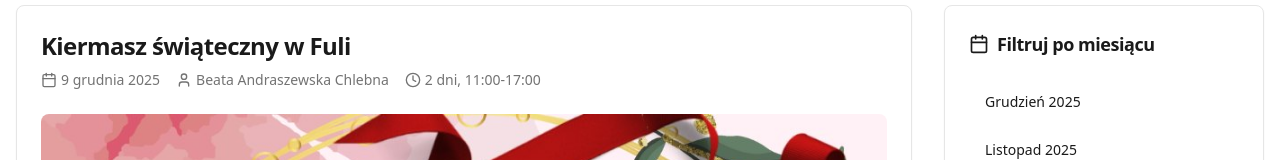
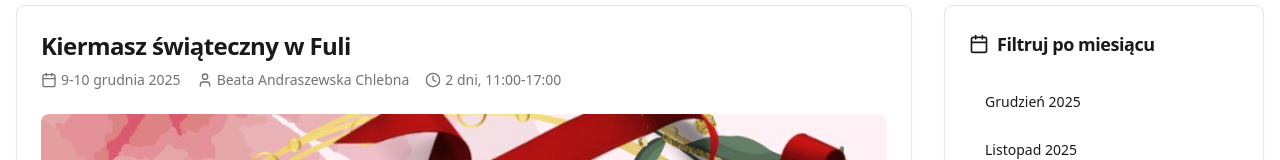
Before and after one commit to Durantealghieri/beata-s-glow-space, a React (Vite) app: page /warsztaty in a window 1280 px wide. Shown: the part 264-424 px from the top of the page. Built offline with nearby package versions, Linux system fonts and the light colour scheme.

Commit message:
Fix event date range

```diff
--- a/src/pages/Warsztaty.tsx
+++ b/src/pages/Warsztaty.tsx
@@ -39,7 +39,7 @@ W programie:
 • Vouchery na zabiegi
 
 Kiermasz odbędzie się w dniach 9-10 grudnia w godzinach 11:00-17:00. To doskonała okazja, aby zaopatrzyć się w naturalne kosmetyki i wyjątkowe prezenty świąteczne!`,
-      date: "9 grudnia 2025",
+      date: "9-10 grudnia 2025",
       author: "Beata Andraszewska Chlebna",
       readTime: "2 dni, 11:00-17:00",
       excerpt: "Kiermasz świąteczny z naturalnymi kosmetykami, degustacją oliwy, darmową oceną skóry i termografią.",
```
